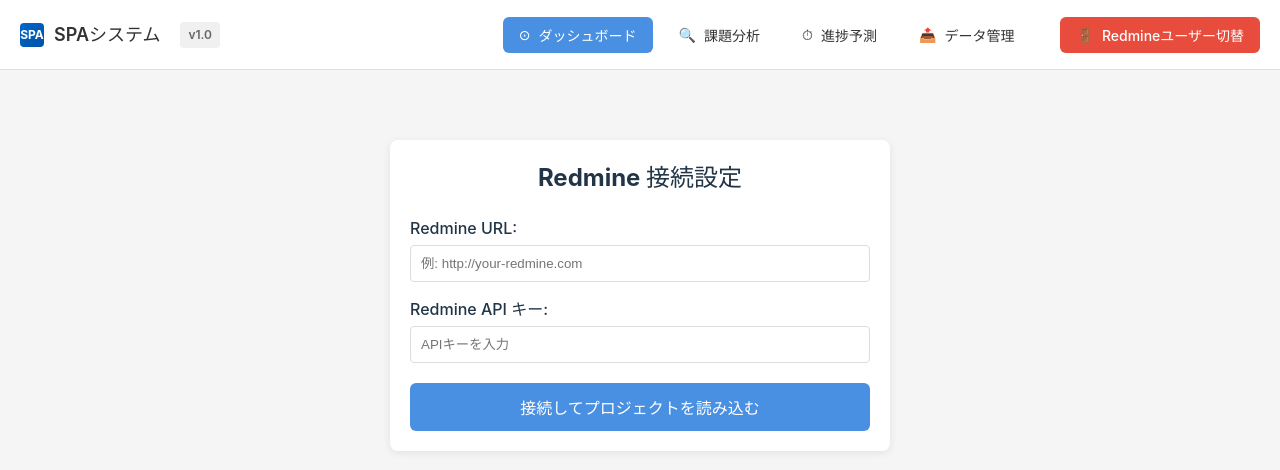
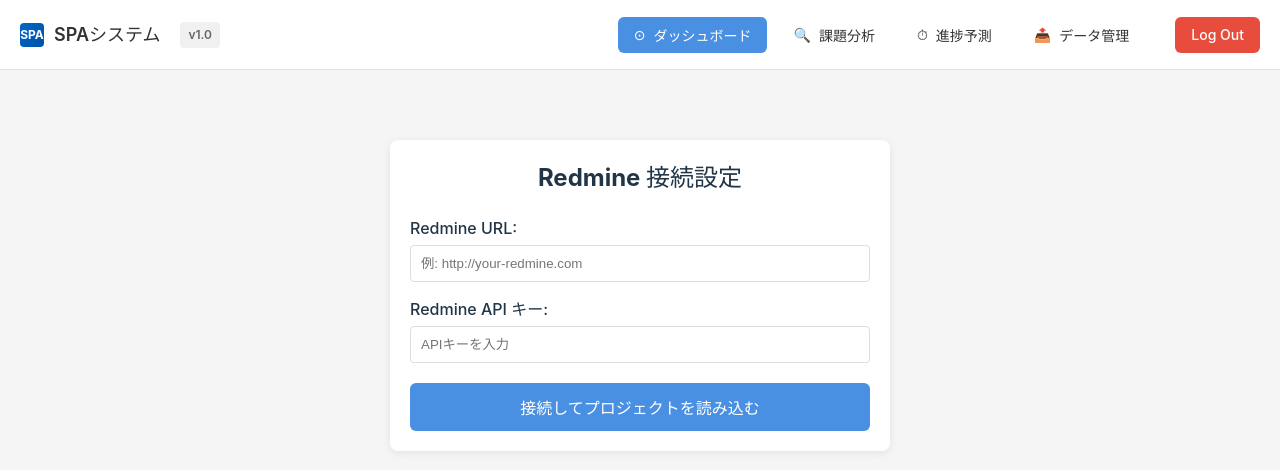
Before and after one commit to comevback/aiContest, a React (Vite) app in the folder ai-react-src/: page / in a window 1280 px wide. Shown: the top 470 px of the page. Built offline with nearby package versions, Linux system fonts and the light colour scheme.

Commit message:
change style

```diff
--- a/ai-react-src/src/components/Navigation.jsx
+++ b/ai-react-src/src/components/Navigation.jsx
@@ -38,8 +38,7 @@ const Navigation = ({ currentPage, setCurrentPage, onLogout }) => {
           onClick={onLogout}
           style={{ marginLeft: '20px', backgroundColor: '#e74c3c', color: 'white' }} // Example styling
         >
-          <span>🚪</span>
-          <span>Redmineユーザー切替</span>
+          <span>Log Out</span>
         </button>
       </div>
     </nav>
```
